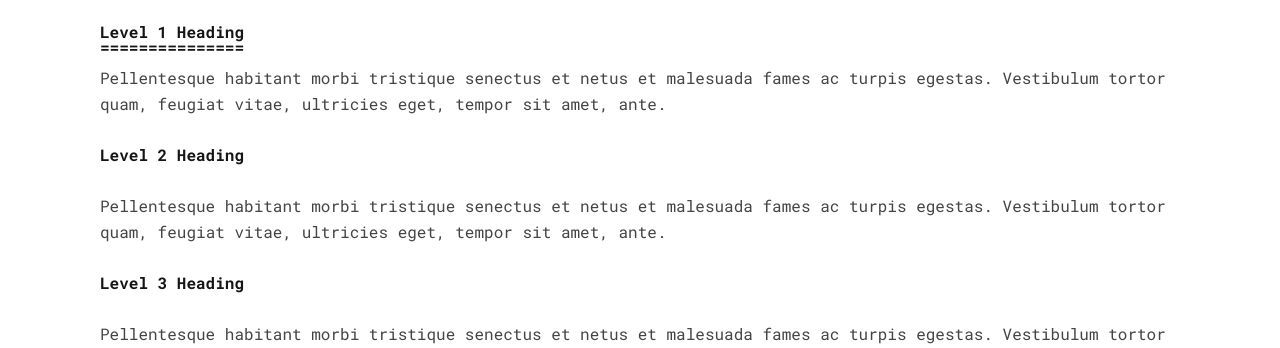
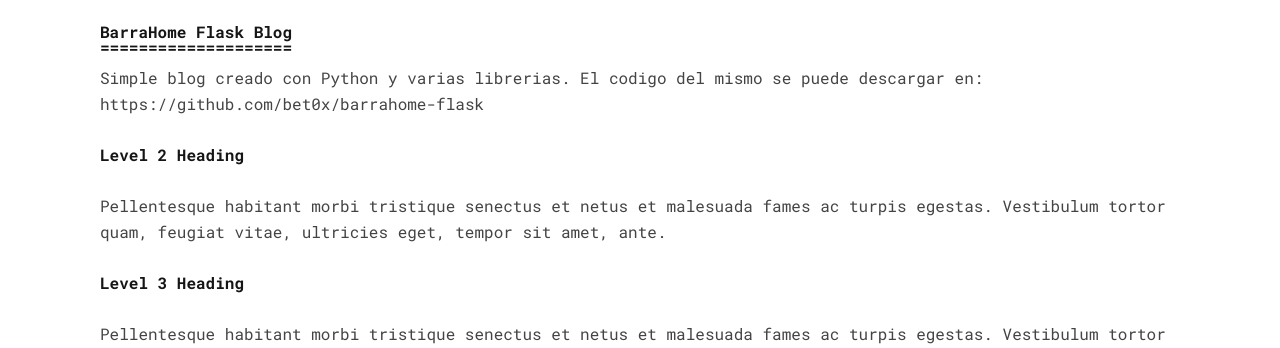
Before and after one commit to bet0x/barrahome-flask, a Flask app: page /projects in a window 1280 px wide. Shown: the part 182-530 px from the top of the page. Run offline with Flask 2, Linux system fonts and the light colour scheme; parts of the project's set-up code (start-up, migrations or seed data) failed here and were passed over; some libraries are stand-ins or nearby versions.

Commit message:
Cambios al template de proyectos

```diff
--- a/website/templates/projects.html
+++ b/website/templates/projects.html
@@ -6,11 +6,9 @@
         ac turpis egestas.
         <br/><br/>
     </header>
-    <h1>Level 1 Heading</h1>
+    <h1>BarraHome Flask Blog</h1>
         <p>
-        Pellentesque habitant morbi tristique senectus et netus et malesuada fames
-        ac turpis egestas. Vestibulum tortor quam, feugiat vitae, ultricies eget,
-        tempor sit amet, ante.
+        Simple blog creado con Python y varias librerias. El codigo del mismo se puede descargar en: https://github.com/bet0x/barrahome-flask
         </p>
     <h2>Level 2 Heading</h2>
         <p>
```
